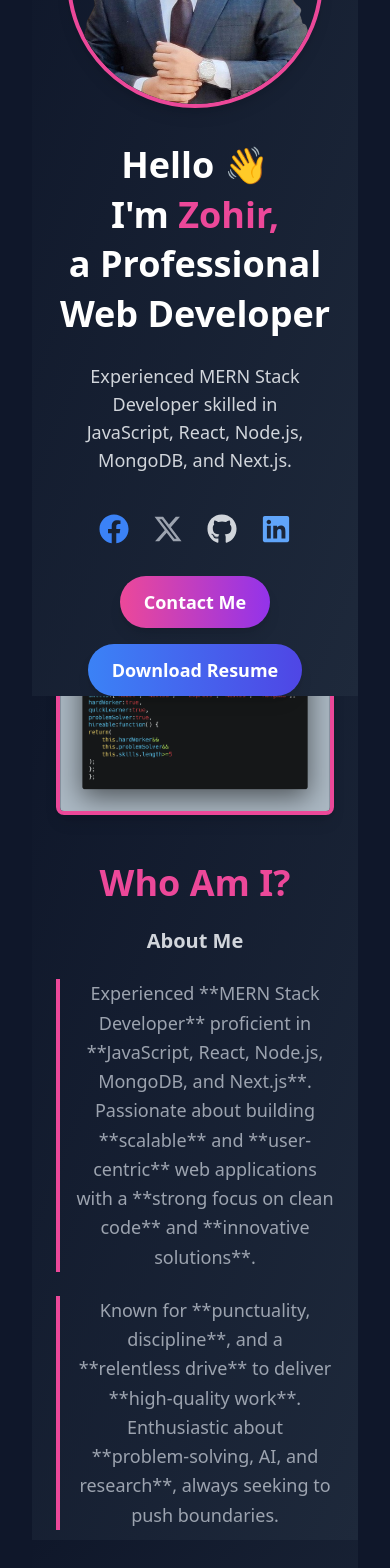
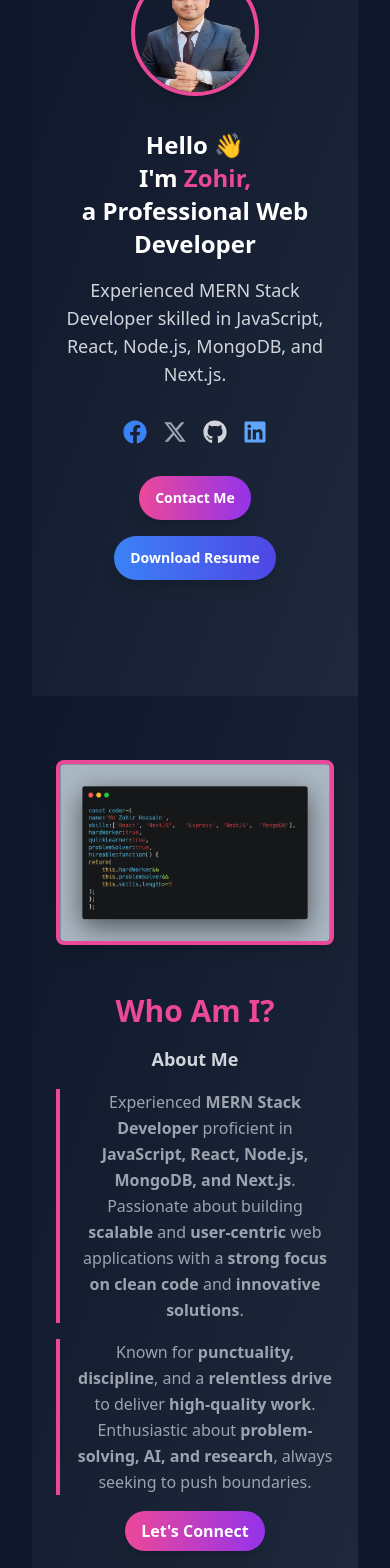
Before and after one commit to zohir26/portfolio, a React (Vite) app: page / in a window 390 px wide. Shown: the part 260-1828 px from the top of the page. Built offline with nearby package versions, Linux system fonts and the light colour scheme.

Commit message:
full responsive portfolio

```diff
--- a/src/App.jsx
+++ b/src/App.jsx
@@ -8,6 +8,7 @@ import Experience from './Layout/Experience'
 import Education from './Layout/Education'
 import Projects from './Layout/Projects'
 import Contact from './Layout/Contact'
+import Footer from './Layout/Header,Footer/Footer'
 function App() {
 
 
@@ -22,6 +23,7 @@ function App() {
       <Education></Education>
       <Projects></Projects>
       <Contact></Contact>
+      <Footer></Footer>
      </div>
     </>
   )
--- a/src/Layout/About.jsx
+++ b/src/Layout/About.jsx
@@ -3,7 +3,7 @@ import code from "../assets/carbon.png";
 
 const About = () => {
   return (
-    <div className="h-screen flex items-center justify-center bg-gradient-to-br from-[#0f172a] to-[#1e293b] text-white py-16 px-6">
+    <div className="min-h-screen flex items-center justify-center bg-gradient-to-br from-[#0f172a] to-[#1e293b] text-white py-16 px-6 lg:mt-0 sm:mt-40">
       <div className="container mx-auto flex flex-col lg:flex-row items-center gap-12 lg:gap-24">
 
         {/* Left Section - Code Snippet Image */}
@@ -11,27 +11,27 @@ const About = () => {
           <img
             src={code}
             alt="Code Snippet"
-            className="w-[450px] rounded-lg border-4 border-pink-500 shadow-lg transform transition-transform hover:scale-105"
+            className="w-[300px] sm:w-[450px] rounded-lg border-4 border-pink-500 shadow-lg transform transition-transform hover:scale-105"
           />
         </div>
 
         {/* Right Section - About Me Text */}
         <div className="w-full lg:w-1/2 text-center lg:text-left">
-          <h2 className="text-4xl font-bold text-pink-500 mb-6">Who Am I?</h2>
+          <h2 className="text-3xl sm:text-4xl font-bold text-pink-500 mb-4 sm:mb-6">Who Am I?</h2>
 
-          <div className="flex flex-col items-center lg:items-start space-y-6">
-            <p className="text-xl font-semibold text-gray-300">About Me</p>
-            <p className="text-lg text-gray-400 leading-relaxed border-l-4 border-pink-500 pl-4">
-              Experienced **MERN Stack Developer** proficient in **JavaScript, React, Node.js, MongoDB, and Next.js**.
-              Passionate about building **scalable** and **user-centric** web applications with a **strong focus on clean code** and **innovative solutions**.
+          <div className="flex flex-col items-center lg:items-start space-y-4 sm:space-y-6">
+            <p className="text-lg sm:text-xl font-semibold text-gray-300">About Me</p>
+            <p className="text-base sm:text-lg text-gray-400 leading-relaxed border-l-4 border-pink-500 pl-4">
+              Experienced <strong>MERN Stack Developer</strong> proficient in <strong>JavaScript, React, Node.js, MongoDB, and Next.js</strong>.
+              Passionate about building <strong>scalable</strong> and <strong>user-centric</strong> web applications with a <strong>strong focus on clean code</strong> and <strong>innovative solutions</strong>.
             </p>
-            <p className="text-lg text-gray-400 leading-relaxed border-l-4 border-pink-500 pl-4">
-              Known for **punctuality, discipline**, and a **relentless drive** to deliver **high-quality work**.
-              Enthusiastic about **problem-solving, AI, and research**, always seeking to push boundaries.
+            <p className="text-base sm:text-lg text-gray-400 leading-relaxed border-l-4 border-pink-500 pl-4">
+              Known for <strong>punctuality, discipline</strong>, and a <strong>relentless drive</strong> to deliver <strong>high-quality work</strong>.
+              Enthusiastic about <strong>problem-solving, AI, and research</strong>, always seeking to push boundaries.
             </p>
 
             {/* Call to Action */}
-            <button className="px-6 py-3 mt-4 text-lg font-semibold bg-gradient-to-r from-pink-500 to-purple-600 rounded-full shadow-lg transition-all hover:scale-105 hover:from-purple-600 hover:to-pink-500">
+            <button className="px-4 sm:px-6 py-2 sm:py-3 mt-4 text-base sm:text-lg font-semibold bg-gradient-to-r from-pink-500 to-purple-600 rounded-full shadow-lg transition-all hover:scale-105 hover:from-purple-600 hover:to-pink-500">
               Let's Connect
             </button>
           </div>
--- a/src/Layout/Education.jsx
+++ b/src/Layout/Education.jsx
@@ -13,7 +13,7 @@ const Education = () => {
   }, []);
 
   return (
-    <div className="min-h-screen flex flex-col items-center justify-center bg-gradient-to-br from-[#0f172a] to-[#1e293b] text-white py-16 px-6">
+    <div className="min-h-screen flex flex-col items-center justify-center bg-gradient-to-br from-[#0f172a] to-[#1e293b] text-white py-20 lg:py-16 px-6">
       <h2 className="text-4xl font-bold text-center mb-12 text-pink-400">
         🎓 My Education
       </h2>
--- a/src/Layout/Header,Footer/Hero.jsx
+++ b/src/Layout/Header,Footer/Hero.jsx
@@ -1,60 +1,124 @@
+// import { FaFacebook, FaGithub, FaLinkedin } from 'react-icons/fa';
+// import { FaXTwitter } from 'react-icons/fa6';
+// import { Link } from 'react-router-dom';
+// import profile from '../../assets/banner img.png';
+
+
+// const Hero = () => {
+//   return (
+//     <div className="w-full h-screen flex items-center justify-center bg-gradient-to-br from-[#0f172a] to-[#1e293b] text-white mt-16  py-10 z-10 relative">
+//   <div className="w-full max-w-7xl flex flex-col lg:flex-row-reverse gap-8 lg:gap-16 items-center px-6">
+
+
+//         {/* Profile Image */}
+//         <img
+//           src={profile}
+//           alt="Profile"
+//           className="w-64 h-64 rounded-full border-4 border-pink-500 shadow-lg transition-transform transform hover:scale-105"
+//         />
+
+//         {/* Text Section */}
+//         <div className="text-center lg:text-left">
+//           <h1 className="text-4xl font-bold leading-snug">
+//             Hello 👋 <br /> I'm <span className="text-pink-500">Zohir,</span> <br /> a Professional Web Developer
+//           </h1>
+//           <p className="py-6 text-lg text-gray-300">
+//             Experienced MERN Stack Developer skilled in <br /> JavaScript, React, Node.js, MongoDB, and Next.js.
+//           </p>
+
+//           {/* Social Icons */}
+//           <div className="flex gap-6 justify-center lg:justify-start py-4">
+//             <Link to="https://www.facebook.com/profile.php?id=100004992679161" target="_blank">
+//               <FaFacebook className="text-3xl text-blue-500 hover:scale-110 transition-transform" />
+//             </Link>
+//             <Link to="https://x.com/500JahirRaihan" target="_blank">
+//               <FaXTwitter className="text-3xl text-gray-400 hover:scale-110 transition-transform" />
+//             </Link>
+//             <Link to="https://github.com/zohir26" target="_blank">
+//               <FaGithub className="text-3xl text-gray-300 hover:scale-110 transition-transform" />
+//             </Link>
+//             <Link to="https://www.linkedin.com/in/md-zohir-hossain-018b641b2/" target="_blank">
+//               <FaLinkedin className="text-3xl text-blue-400 hover:scale-110 transition-transform" />
+//             </Link>
+//           </div>
+
+//           {/* Buttons */}
+//           <div className="flex flex-col sm:flex-row gap-4 justify-center lg:justify-start mt-4">
+//             <Link>
+//             <button className="px-6 py-3 text-lg font-semibold bg-gradient-to-r from-pink-500 to-purple-600 rounded-full shadow-lg transition-all hover:scale-105 hover:from-purple-600 hover:to-pink-500">
+//               Contact Me
+//             </button>
+//             </Link>
+//             <Link to='https://drive.google.com/file/d/1V9MVAYHZ0iBY8g5kf-2H1LKRmZQ3c1Qb/view?usp=sharing'>
+//             <button className="px-6 py-3 text-lg font-semibold bg-gradient-to-r from-blue-500 to-indigo-600 rounded-full shadow-lg transition-all hover:scale-105 hover:from-indigo-600 hover:to-blue-500">
+//               Download Resume
+//             </button>
+//             </Link>
+//           </div>
+//         </div>
+//       </div>
+//     </div>
+//   );
+// };
+
+// export default Hero;
+
 import { FaFacebook, FaGithub, FaLinkedin } from 'react-icons/fa';
 import { FaXTwitter } from 'react-icons/fa6';
 import { Link } from 'react-router-dom';
 import profile from '../../assets/banner img.png';
 
-
 const Hero = () => {
   return (
-    <div className="w-full h-screen flex items-center justify-center bg-gradient-to-br from-[#0f172a] to-[#1e293b] text-white py-10 z-10 relative">
-  <div className="w-full max-w-7xl flex flex-col lg:flex-row-reverse gap-8 lg:gap-16 items-center px-6">
-
+    <div className="w-full min-h-screen flex items-center justify-center bg-gradient-to-br from-[#0f172a] to-[#1e293b] text-white  py-10 z-10 relative">
+      <div className="w-full max-w-7xl flex flex-col lg:flex-row-reverse gap-8 lg:gap-16 items-center px-6">
 
         {/* Profile Image */}
         <img
           src={profile}
           alt="Profile"
-          className="w-64 h-64 rounded-full border-4 border-pink-500 shadow-lg transition-transform transform hover:scale-105"
+          className="w-32 h-32 sm:w-48 sm:h-48 lg:w-64 lg:h-64 rounded-full border-4 border-pink-500 shadow-lg transition-transform transform hover:scale-105"
         />
 
         {/* Text Section */}
         <div className="text-center lg:text-left">
-          <h1 className="text-4xl font-bold leading-snug">
+          <h1 className="text-2xl sm:text-3xl lg:text-4xl font-bold leading-snug">
             Hello 👋 <br /> I'm <span className="text-pink-500">Zohir,</span> <br /> a Professional Web Developer
           </h1>
-          <p className="py-6 text-lg text-gray-300">
-            Experienced MERN Stack Developer skilled in <br /> JavaScript, React, Node.js, MongoDB, and Next.js.
+          <p className="py-4 sm:py-6 text-lg sm:text-xl text-gray-300">
+            Experienced MERN Stack Developer skilled in <br className="hidden sm:block" /> JavaScript, React, Node.js, MongoDB, and Next.js.
           </p>
 
           {/* Social Icons */}
-          <div className="flex gap-6 justify-center lg:justify-start py-4">
+          <div className="flex gap-4 sm:gap-6 justify-center lg:justify-start py-4">
             <Link to="https://www.facebook.com/profile.php?id=100004992679161" target="_blank">
-              <FaFacebook className="text-3xl text-blue-500 hover:scale-110 transition-transform" />
+              <FaFacebook className="text-2xl sm:text-3xl text-blue-500 hover:scale-110 transition-transform" />
             </Link>
             <Link to="https://x.com/500JahirRaihan" target="_blank">
-              <FaXTwitter className="text-3xl text-gray-400 hover:scale-110 transition-transform" />
+              <FaXTwitter className="text-2xl sm:text-3xl text-gray-400 hover:scale-110 transition-transform" />
             </Link>
             <Link to="https://github.com/zohir26" target="_blank">
-              <FaGithub className="text-3xl text-gray-300 hover:scale-110 transition-transform" />
+              <FaGithub className="text-2xl sm:text-3xl text-gray-300 hover:scale-110 transition-transform" />
             </Link>
             <Link to="https://www.linkedin.com/in/md-zohir-hossain-018b641b2/" target="_blank">
-              <FaLinkedin className="text-3xl text-blue-400 hover:scale-110 transition-transform" />
+              <FaLinkedin className="text-2xl sm:text-3xl text-blue-400 hover:scale-110 transition-transform" />
             </Link>
           </div>
 
           {/* Buttons */}
           <div className="flex flex-col sm:flex-row gap-4 justify-center lg:justify-start mt-4">
             <Link>
-            <button className="px-6 py-3 text-lg font-semibold bg-gradient-to-r from-pink-500 to-purple-600 rounded-full shadow-lg transition-all hover:scale-105 hover:from-purple-600 hover:to-pink-500">
-              Contact Me
-            </button>
+              <button className="px-4 sm:px-8 py-3 sm:py-6 md:px-10 md:py-4 text-sm sm:text-lg font-semibold bg-gradient-to-r from-pink-500 to-purple-600 rounded-full shadow-lg transition-all hover:scale-105 hover:from-purple-600 hover:to-pink-500">
+                Contact Me
+              </button>
             </Link>
             <Link to='https://drive.google.com/file/d/1V9MVAYHZ0iBY8g5kf-2H1LKRmZQ3c1Qb/view?usp=sharing'>
-            <button className="px-6 py-3 text-lg font-semibold bg-gradient-to-r from-blue-500 to-indigo-600 rounded-full shadow-lg transition-all hover:scale-105 hover:from-indigo-600 hover:to-blue-500">
-              Download Resume
-            </button>
+              <button className="px-4 sm:px-8 py-3 sm:py-6 md:px-10 md:py-4 text-sm sm:text-lg font-semibold bg-gradient-to-r from-blue-500 to-indigo-600 rounded-full shadow-lg transition-all hover:scale-105 hover:from-indigo-600 hover:to-blue-500">
+                Download Resume
+              </button>
             </Link>
           </div>
+
         </div>
       </div>
     </div>
```
Also changed, not shown: src/Layout/Header,Footer/Footer.jsx (+29 -0 lines), src/Layout/Skills.jsx (+5 -5 lines).
